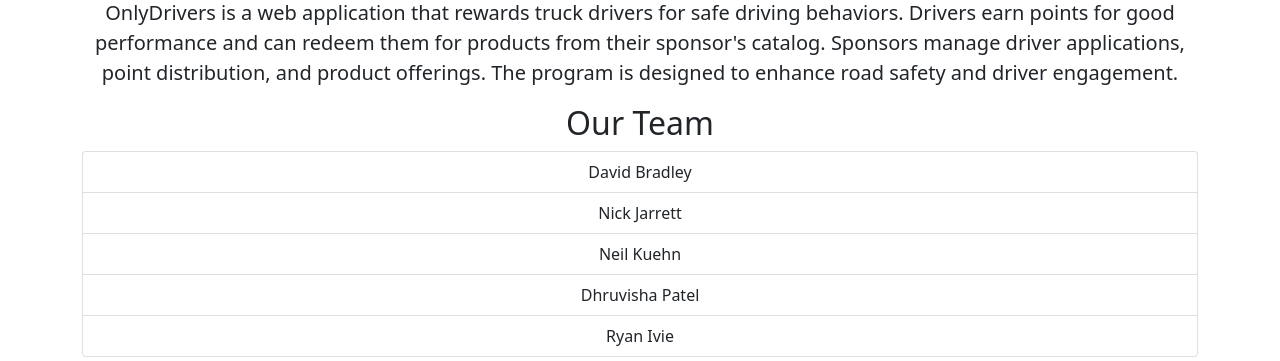
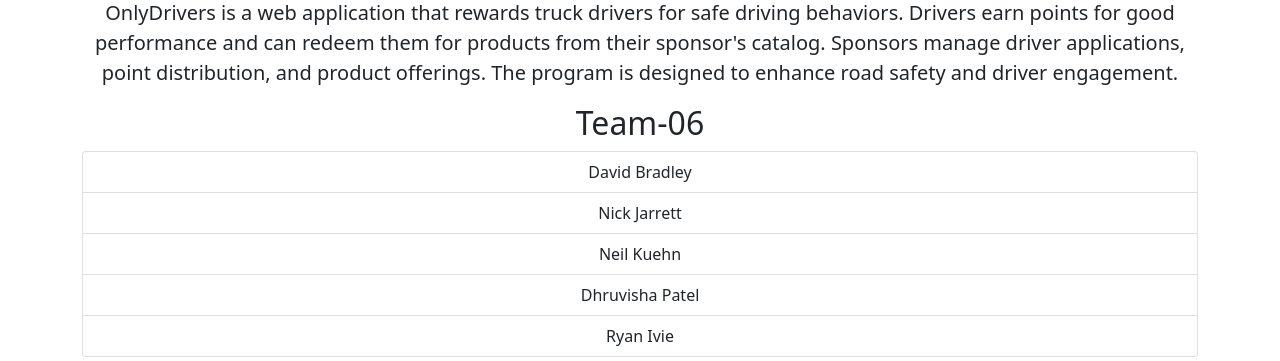
Before and after one commit to NickJarrett425/DriversOnly, a Django app: page /about/ in a window 1280 px wide. Shown: the part 206-567 px from the top of the page. Run offline with Django 4.2, Linux system fonts and the light colour scheme.

Commit message:
added team name to about page

```diff
--- a/Website/about/templates/about/about_page.html
+++ b/Website/about/templates/about/about_page.html
@@ -7,7 +7,7 @@
             <h1 class="display-4">About {{ product_name }}</h1>
             <p class="lead">{{ description }}</p>
 
-            <h2>Our Team</h2>
+            <h2>{{ team_name }}</h2>
             <ul class="list-group">
                 <li class="list-group-item">{{ David }}</li>
                 <li class="list-group-item">{{ Nick }}</li>
```
